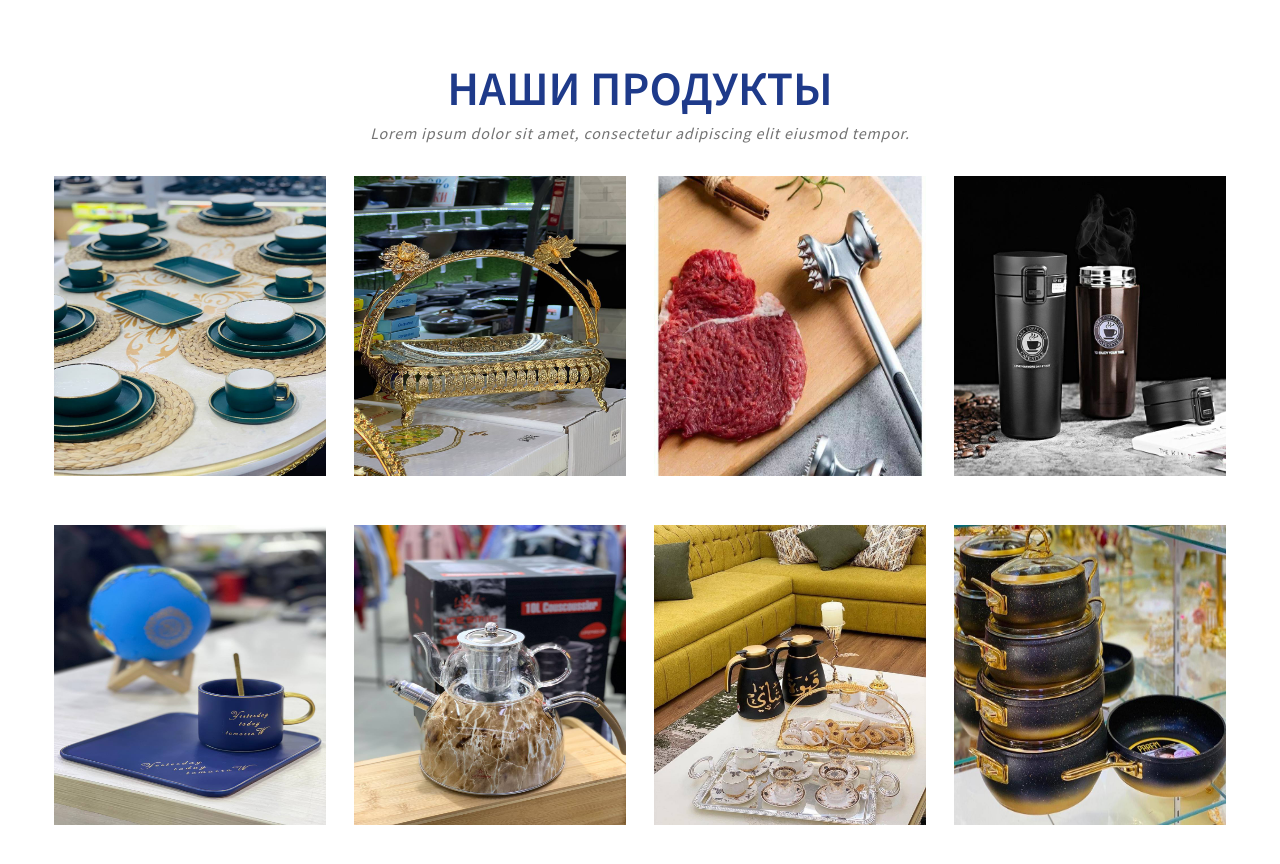
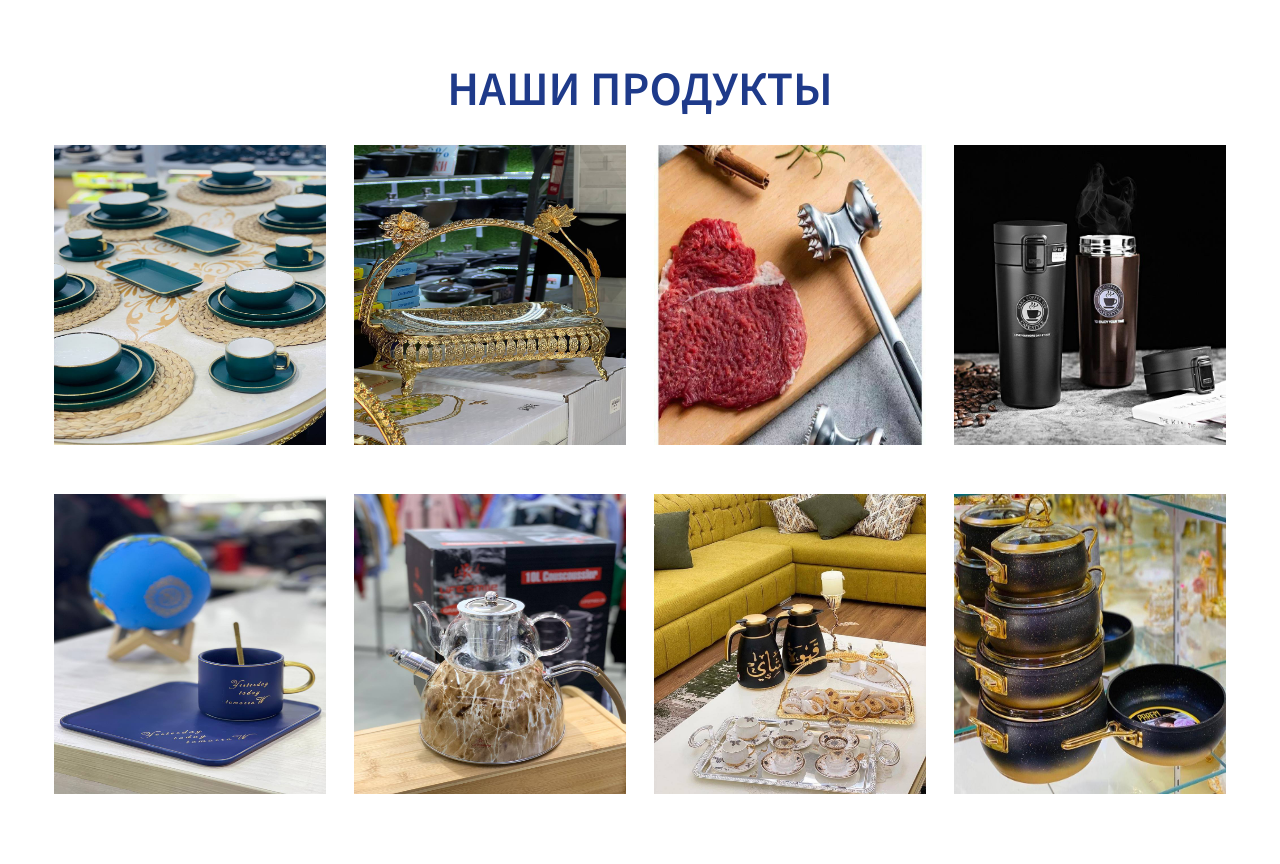
Before and after one commit to shakhbozpro/kazan, a plain HTML site: page index.html in a window 1280 px wide. Shown: the part 780-1644 px from the top of the page. Drawn offline with nearby package versions, Linux system fonts and the light colour scheme.

Commit message:
Deleted the text from the products section

```diff
--- a/index.html
+++ b/index.html
@@ -135,9 +135,6 @@
       <div class="container mx-auto xl:px-10">
         <div class="mb-5 text-center">
           <h2 class="mb-3 font-semibold text-3xl uppercase text-blue-900 lg:text-5xl">Наши продукты</h2>
-          <p class="italic tracking-wider text-neutral-500">Lorem ipsum dolor sit amet, consectetur adipiscing elit
-            eiusmod tempor.
-          </p>
         </div>
         <ul class="grid grid-cols-1 gap-y-4 text-center md:grid-cols-2 xl:grid-cols-4 xl:gap-y-6">
           <li class="products-item p-3">
```
